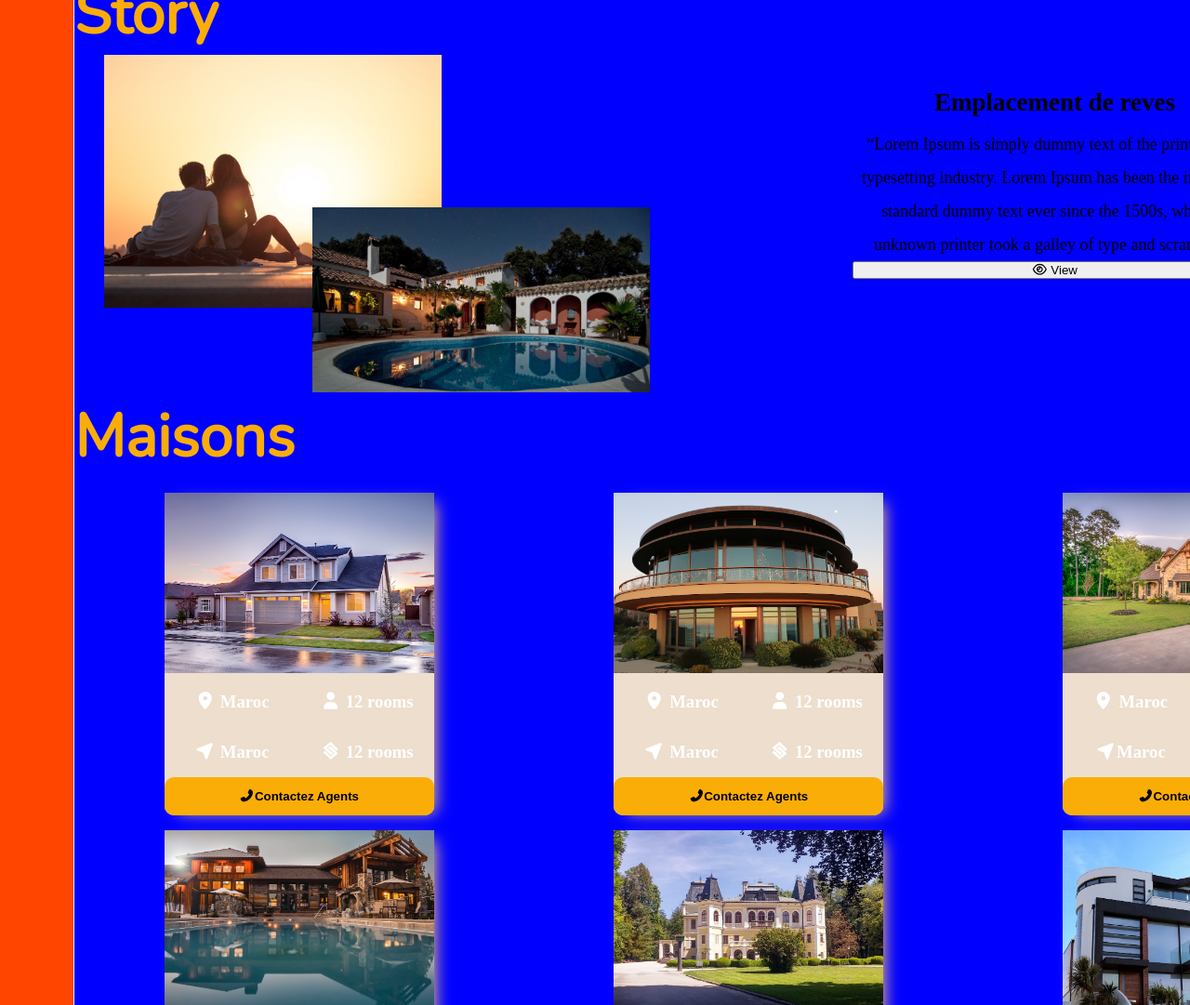
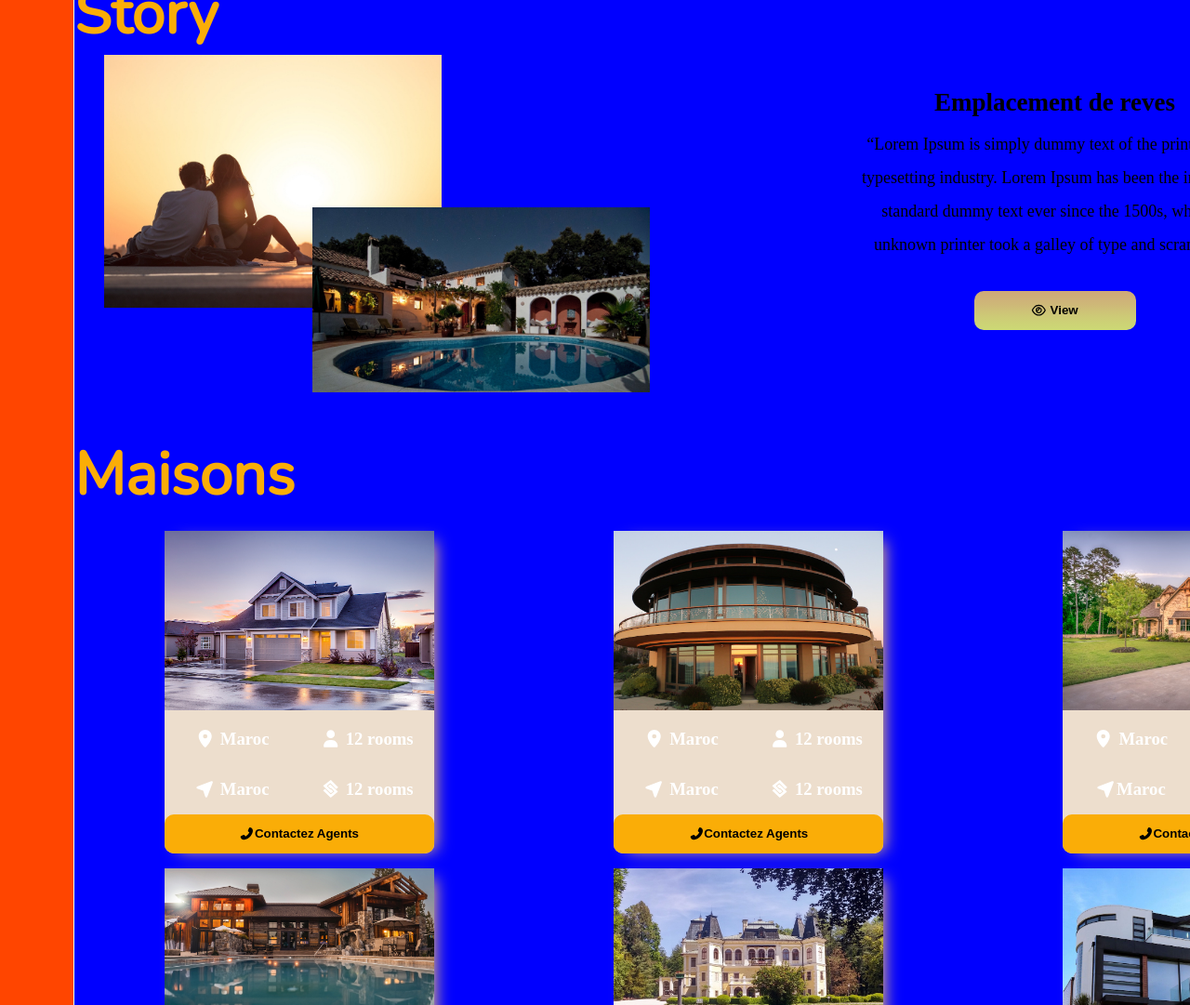
Before and after one commit to yahyabouhlal/Workflow, a website: page fichier_starter/dist/index.html in a window 1280 px wide. Shown: the part 967-2048 px from the top of the page at 93% size. Drawn offline with nearby package versions, Linux system fonts and the light colour scheme; files that its build step writes are made by us from their sources.

Commit message:
le boutton done!!!!!!

```diff
--- a/fichier_starter/sass/_oumaima.scss
+++ b/fichier_starter/sass/_oumaima.scss
@@ -69,5 +69,17 @@
         line-height: 2;
         font-size: large;
     }
+    &__btn{
+        background:linear-gradient(#cea879, #ceb778, #cdcb76, #ccd975);
+        border: none;
+        width: 40%;
+        padding: 1em 0em;
+        font-weight: bold;
+        border-radius: 10px;
+        left: 50%;
+        position: relative;
+        transform: translateX(-50%);
+        margin-top: 2rem;
+    }
 
 }
```
